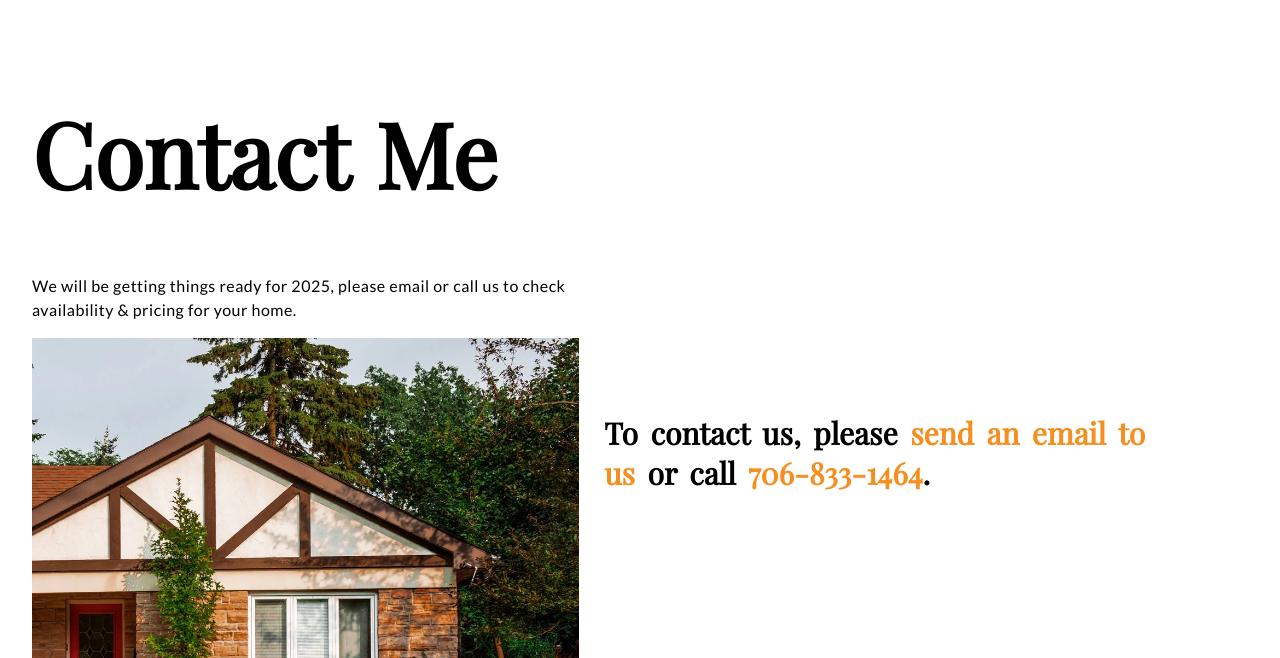
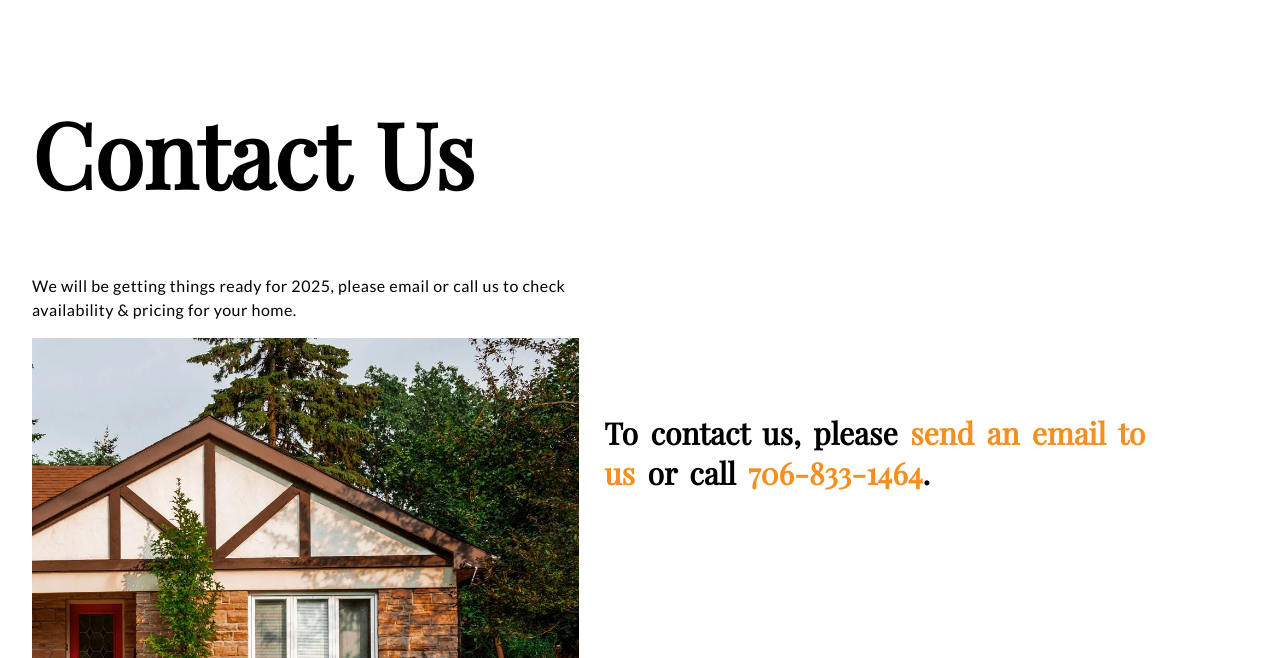
Before and after one commit to Jephzibah/designerSite, a plain HTML site: page contact.html in a window 1280 px wide. Shown: the part 142-800 px from the top of the page. Drawn offline with Linux system fonts and the light colour scheme.

Commit message:
page edit

```diff
--- a/contact.html
+++ b/contact.html
@@ -69,7 +69,7 @@
     <div class="twoCards">
         <div>
             <h1>
-                Contact Me
+                Contact Us
             </h1>
             <p>
                 We will be getting things ready for 2025, please email or call us to check availability & pricing for your home.
```
